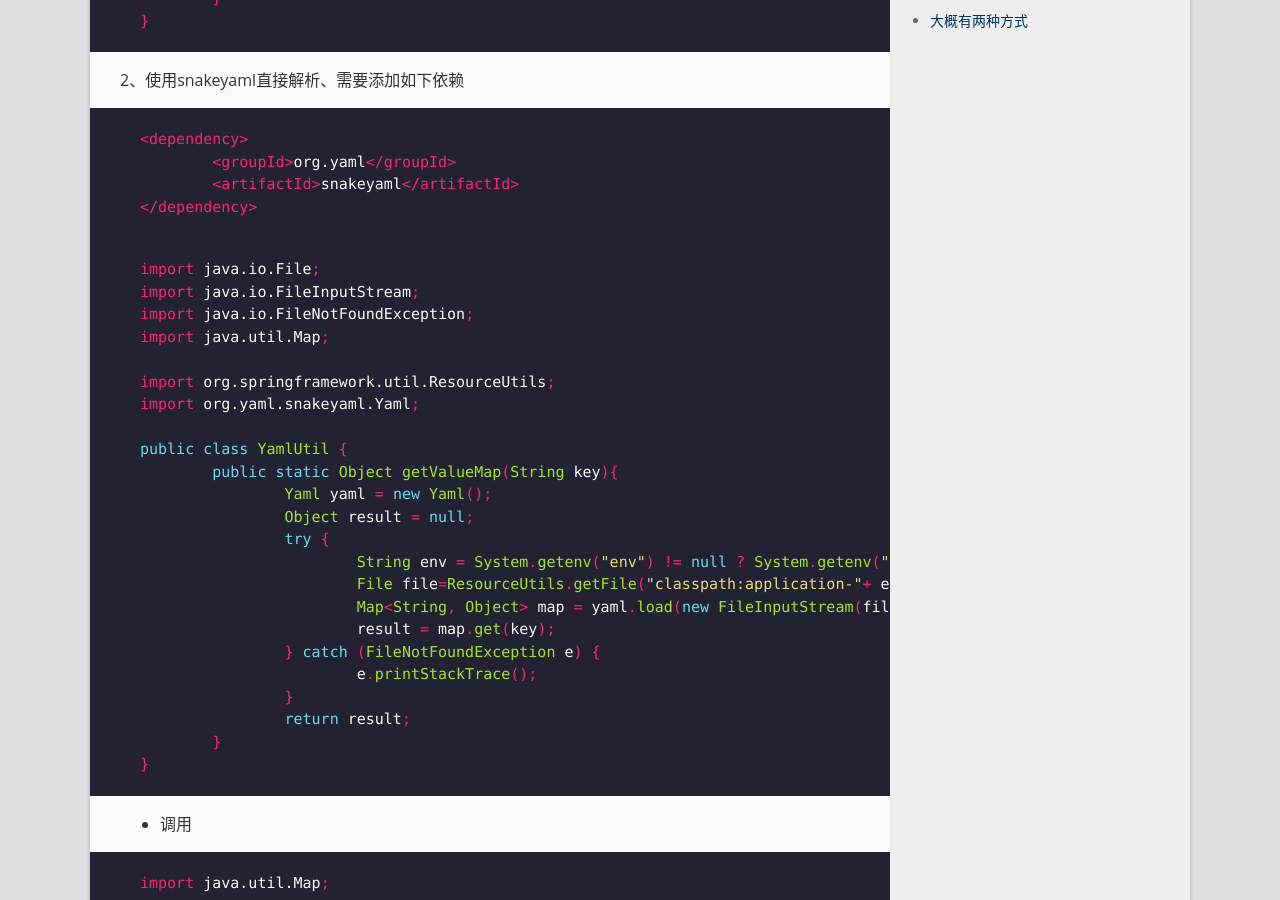
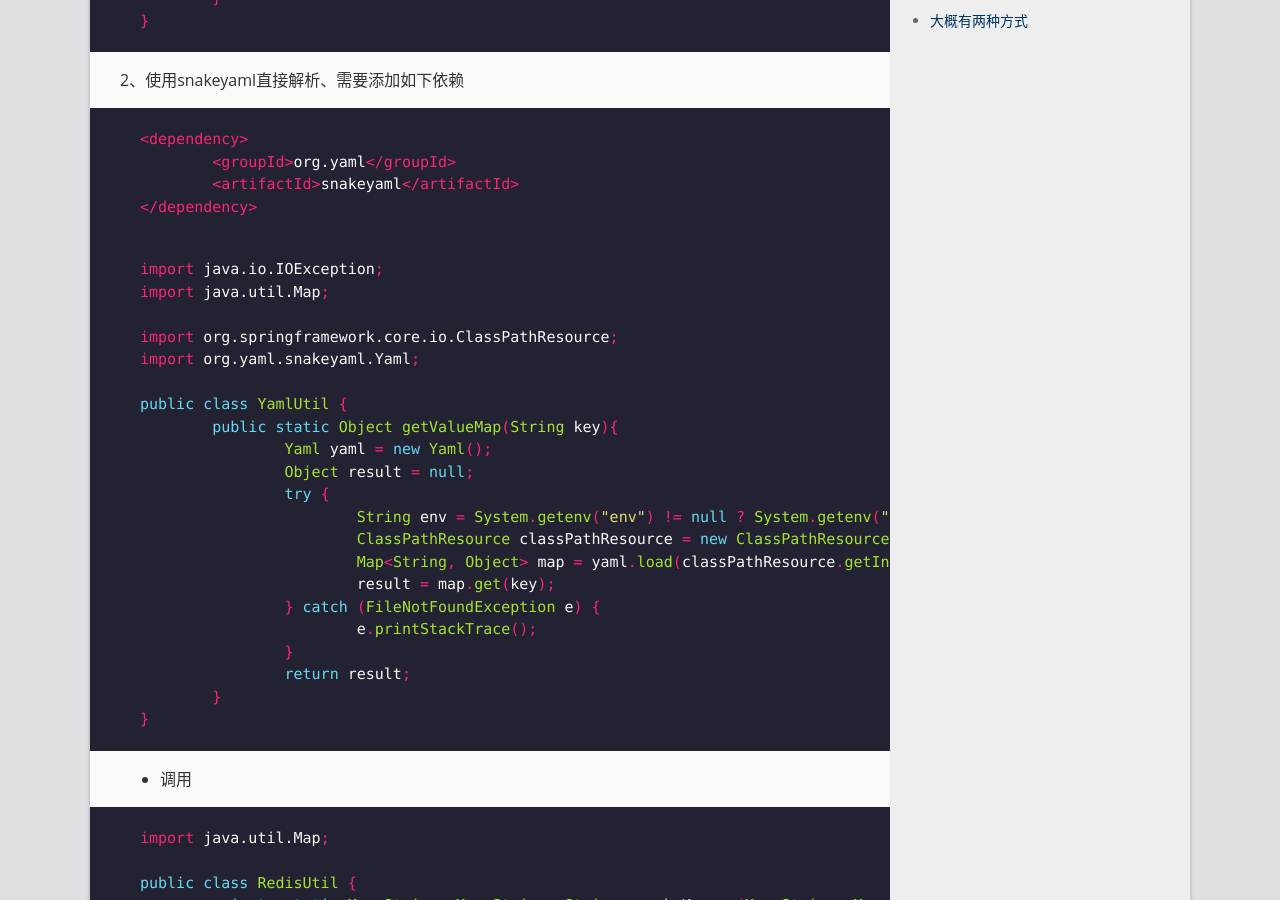
Before and after one commit to kickat/rusteye.github.io, a Jekyll site: the page built from _posts/2019-01-07-yml读取.md, in a window 1280 px wide and 900 px high, scrolled down 1134 px. Built offline with Jekyll 4.4.1, drawn with Linux system fonts in a browser that asks for light colours.

Commit message:
resourceutil不支持从jar里读取文件

````diff
--- a/_posts/2019-01-07-yml读取.md
+++ b/_posts/2019-01-07-yml读取.md
@@ -62,12 +62,10 @@ public class RedisConfig {
 
 
 ```java
-import java.io.File;
-import java.io.FileInputStream;
-import java.io.FileNotFoundException;
+import java.io.IOException;
 import java.util.Map;
 
-import org.springframework.util.ResourceUtils;
+import org.springframework.core.io.ClassPathResource;
 import org.yaml.snakeyaml.Yaml;
 
 public class YamlUtil {
@@ -76,8 +74,8 @@ public class YamlUtil {
 		Object result = null;
 		try {
 			String env = System.getenv("env") != null ? System.getenv("env") : "dev";
-			File file=ResourceUtils.getFile("classpath:application-"+ env +".yml");
-			Map<String, Object> map = yaml.load(new FileInputStream(file));
+			ClassPathResource classPathResource = new ClassPathResource("application-" + env + ".yml");
+			Map<String, Object> map = yaml.load(classPathResource.getInputStream());
 			result = map.get(key);
 		} catch (FileNotFoundException e) {
 			e.printStackTrace();
````
